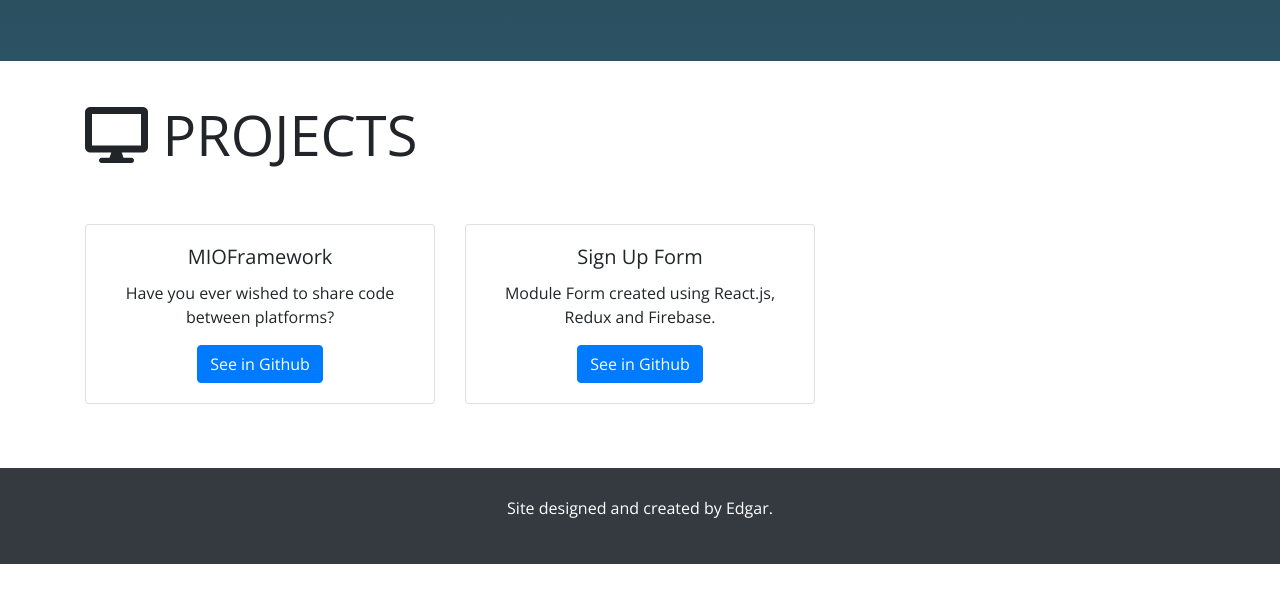
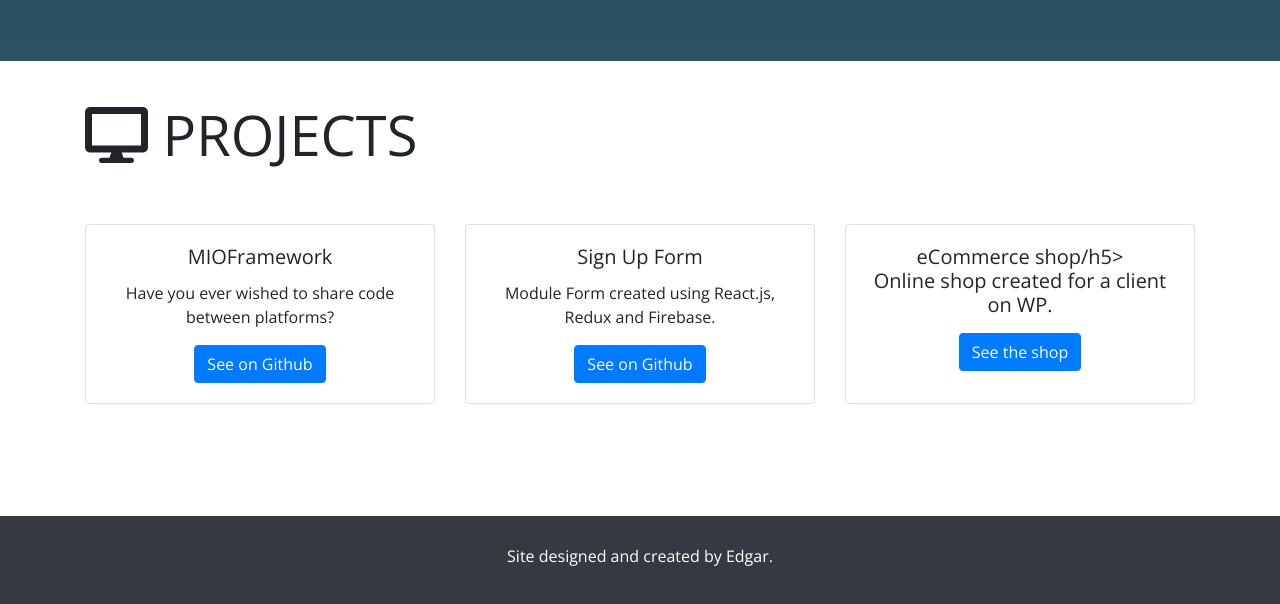
Before and after one commit to eddyc0de/eddyc0de.github.io, a website: page index.html in a window 1280 px wide. Shown: the part 1889-2493 px from the top of the page. Before the commit the page ends 2453 px from the top, so only its background shows below. Drawn offline with nearby package versions, Linux system fonts and the light colour scheme; files whose address does not match are found by name.

Commit message:
Add candyland shop showcase item

```diff
--- a/index.html
+++ b/index.html
@@ -163,7 +163,7 @@
 								<div class="card-body">
 									<h5 class="card-title">MIOFramework</h5>
 									<p class="card-text">Have you ever wished to share code between platforms?</p>
-									<a href="https://github.com/miolabs/MIOFramework" target="_blank" class="btn btn-primary">See in Github</a>
+									<a href="https://github.com/miolabs/MIOFramework" target="_blank" class="btn btn-primary">See on Github</a>
 								</div>
 							</div>
 						</div>
@@ -172,7 +172,16 @@
 								<div class="card-body">
 									<h5 class="card-title">Sign Up Form</h5>
 									<p class="card-text">Module Form created using React.js, Redux and Firebase.</p>
-									<a href="https://github.com/eddyc0de/react-signup-form" target="_blank" class="btn btn-primary">See in Github</a>
+									<a href="https://github.com/eddyc0de/react-signup-form" target="_blank" class="btn btn-primary">See on Github</a>
+								</div>
+							</div>
+						</div>
+						<div class="col-12 col-sm-6 col-lg-4 my-4 text-center">
+							<div class="card">
+								<div class="card-body">
+									<h5 class="card-title">eCommerce shop/h5>
+									<p class="card-text">Online shop created for a client on WP.</p>
+									<a href="https://candyland.es" target="_blank" class="btn btn-primary">See the shop</a>
 								</div>
 							</div>
 						</div>
```
